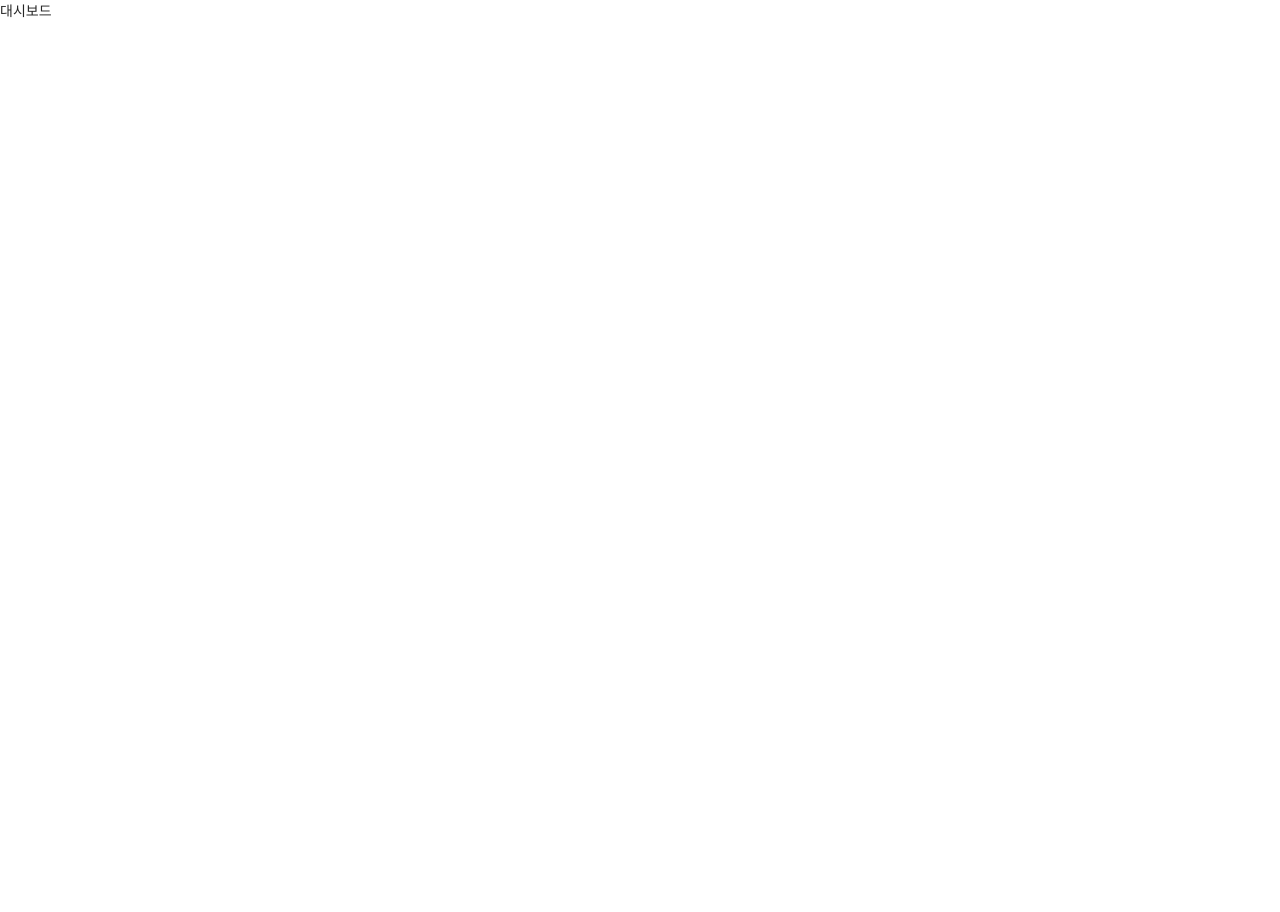
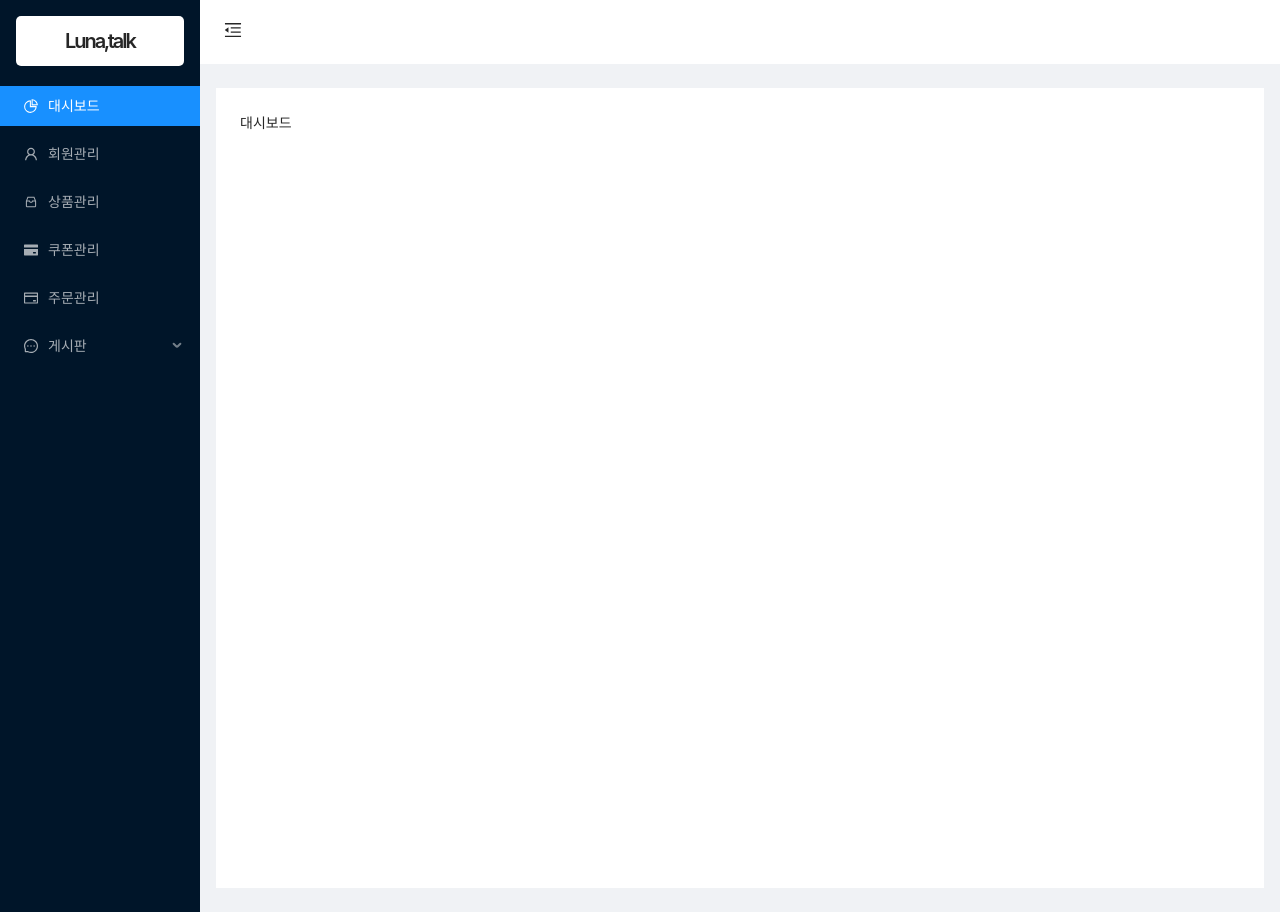
Before and after one commit to kkwoncokr/shopping_mall_admin, a React (Create React App) app: page / in a window 1280 px wide. Before the commit the page ends 800 px from the top, so only its background shows below. Built offline with nearby package versions, Linux system fonts and the light colour scheme.

Commit message:
ADD : defalutLayout 추가

```diff
--- /dev/null
+++ b/src/components/ common/DefalutLayout.js
@@ -0,0 +1,75 @@
+import React, { useState } from "react";
+import { Layout, Menu } from "antd";
+import "antd/dist/antd.css";
+import {
+  MenuUnfoldOutlined,
+  MenuFoldOutlined,
+  UserOutlined,
+  CreditCardFilled,
+  MessageOutlined,
+  PieChartOutlined,
+  CreditCardOutlined,
+  InboxOutlined,
+} from "@ant-design/icons";
+
+const { Header, Sider } = Layout;
+const { SubMenu } = Menu;
+const DefalutLayout = ({ children }) => {
+  const [collapsed, setCollapsed] = useState(false);
+
+  const onToggle = () => {
+    setCollapsed(!collapsed);
+  };
+  return (
+    <Layout>
+      <Sider trigger={null} collapsible collapsed={collapsed}>
+        <div className="logo">{collapsed ? <p>Luna</p> : <p>Luna,talk</p>}</div>
+        <Menu theme="dark" mode="inline" defaultSelectedKeys={["0"]}>
+          <Menu.Item key="0" icon={<PieChartOutlined />}>
+            대시보드
+          </Menu.Item>
+          <Menu.Item key="1" icon={<UserOutlined />}>
+            회원관리
+          </Menu.Item>
+          <Menu.Item key="2" icon={<InboxOutlined />}>
+            상품관리
+          </Menu.Item>
+          <Menu.Item key="3" icon={<CreditCardFilled />}>
+            쿠폰관리
+          </Menu.Item>
+          <Menu.Item key="4" icon={<CreditCardOutlined />}>
+            주문관리
+          </Menu.Item>
+          <SubMenu key="sub1" icon={<MessageOutlined />} title="게시판">
+            <Menu.Item key="5">공지사항</Menu.Item>
+            <Menu.Item key="6">고객센터</Menu.Item>
+          </SubMenu>
+        </Menu>
+      </Sider>
+      <Layout className="site-layout">
+        <Header className="site-layout-background" style={{ padding: 0 }}>
+          {React.createElement(
+            collapsed ? MenuUnfoldOutlined : MenuFoldOutlined,
+            {
+              className: "trigger",
+              onClick: onToggle,
+            }
+          )}
+        </Header>
+        {/* <Content
+          className="site-layout-background"
+          style={{
+            margin: "24px 16px",
+            padding: 24,
+            minHeight: "100vh",
+          }}
+        >
+          Content
+        </Content> */}
+        {children}
+      </Layout>
+    </Layout>
+  );
+};
+
+export default DefalutLayout;
--- /dev/null
+++ b/src/components/main/MainContent.js
@@ -0,0 +1,22 @@
+import React from "react";
+import { Layout } from "antd";
+import DefalutLayout from "../ common/DefalutLayout";
+
+const { Content } = Layout;
+
+const MainContent = () => (
+  <DefalutLayout>
+    <Content
+      className="site-layout-background"
+      style={{
+        margin: "24px 16px",
+        padding: 24,
+        minHeight: "100vh",
+      }}
+    >
+      대시보드
+    </Content>
+  </DefalutLayout>
+);
+
+export default MainContent;
--- a/src/index.css
+++ b/src/index.css
@@ -15,3 +15,32 @@ a {
   text-decoration: none;
   color:#000;
 }
+.trigger {
+  font-size: 18px;
+  line-height: 64px;
+  padding: 0 24px;
+  cursor: pointer;
+  transition: color 0.3s;
+}
+
+.trigger:hover {
+  color: #1890ff;
+}
+
+.logo {
+  height: 50px;
+  line-height: 50px;
+  background: #fff;
+  border-radius: 5px;
+  margin: 16px;
+  text-align: center;
+  font-size: 20px;
+  letter-spacing: -2px;
+  font-weight: 600;
+
+}
+
+.site-layout .site-layout-background {
+  background: #fff;
+  box-sizing: border-box;
+}
--- a/src/pages/MainPage.js
+++ b/src/pages/MainPage.js
@@ -1,5 +1,6 @@
 import React from "react";
+import MainContent from "../components/main/MainContent";
 
-const MainPage = () => <div>대시보드</div>;
+const MainPage = () => <MainContent />;
 
 export default MainPage;
```
